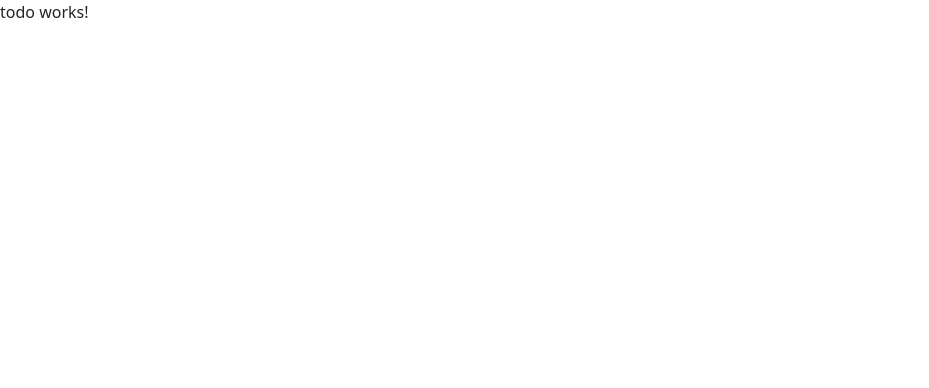
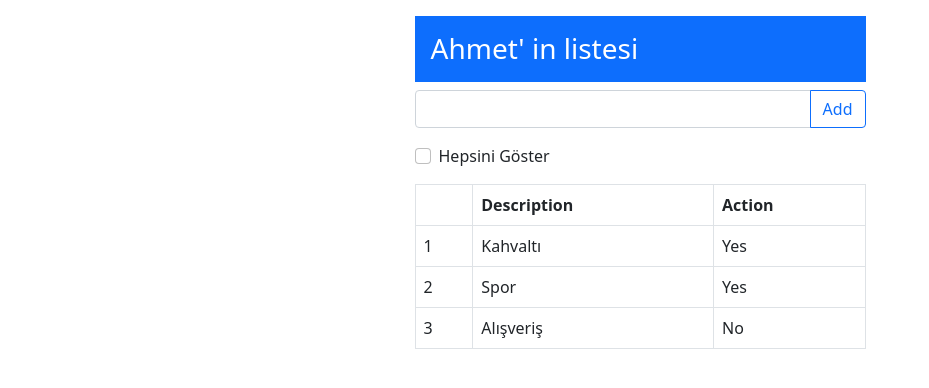
Before and after one commit to senaysenturk/todo-app-angular, an Angular app: page / in a window 1280 px wide. Shown: the top 388 px of the page, without its empty margins (0-929 px from the left). Built offline with nearby package versions, Linux system fonts and the light colour scheme.

Commit message:
app design completed

```diff
--- a/src/app/todo/todo.component.html
+++ b/src/app/todo/todo.component.html
@@ -1 +1,46 @@
-<p>todo works!</p>
+<div class="container">
+    <div class="row">
+      <div class="col-5 mx-auto">
+        <h3 class="bg-primary text-white p-3">
+          Ahmet' in listesi
+        </h3>
+
+        <div class="input-group mb-3">
+          <input type="text" class="form-control">
+          <button class="btn btn-outline-primary">Add</button>
+        </div>
+
+        <div class="form-check mb-3">
+          <input type="checkbox" class="form-check-input" name="" id="displayAll">
+          <label for="displayAll" class="form-check-label">Hepsini Göster</label>
+        </div>
+
+        <table class="table table-bordered">
+          <thead>
+            <tr>
+              <th></th>
+              <th>Description</th>
+              <th>Action</th>
+            </tr>
+          </thead>
+          <tbody>
+            <tr>
+              <td>1</td>
+              <td>Kahvaltı</td>
+              <td>Yes</td>
+            </tr>
+            <tr>
+              <td>2</td>
+              <td>Spor</td>
+              <td>Yes</td>
+            </tr>
+            <tr>
+              <td>3</td>
+              <td>Alışveriş</td>
+              <td>No</td>
+            </tr>
+          </tbody>
+        </table>
+      </div>
+    </div>
+  </div>
--- a/src/app/todo/todo.component.ts
+++ b/src/app/todo/todo.component.ts
@@ -3,8 +3,8 @@
 @Component({
   selector: 'app-todo',
   templateUrl: './todo.component.html',
-  styleUrls: ['./todo.component.css']
+  styleUrls: ['./todo.component.css'],
 })
 export class TodoComponent {
-
+  title = 'todo-app-angular';
 }
--- a/src/index.html
+++ b/src/index.html
@@ -7,7 +7,7 @@
   <meta name="viewport" content="width=device-width, initial-scale=1">
   <link rel="icon" type="image/x-icon" href="favicon.ico">
 </head>
-<body>
+<body class="m-2 p-2">
   <app-todo></app-todo>
 </body>
 </html>
```
